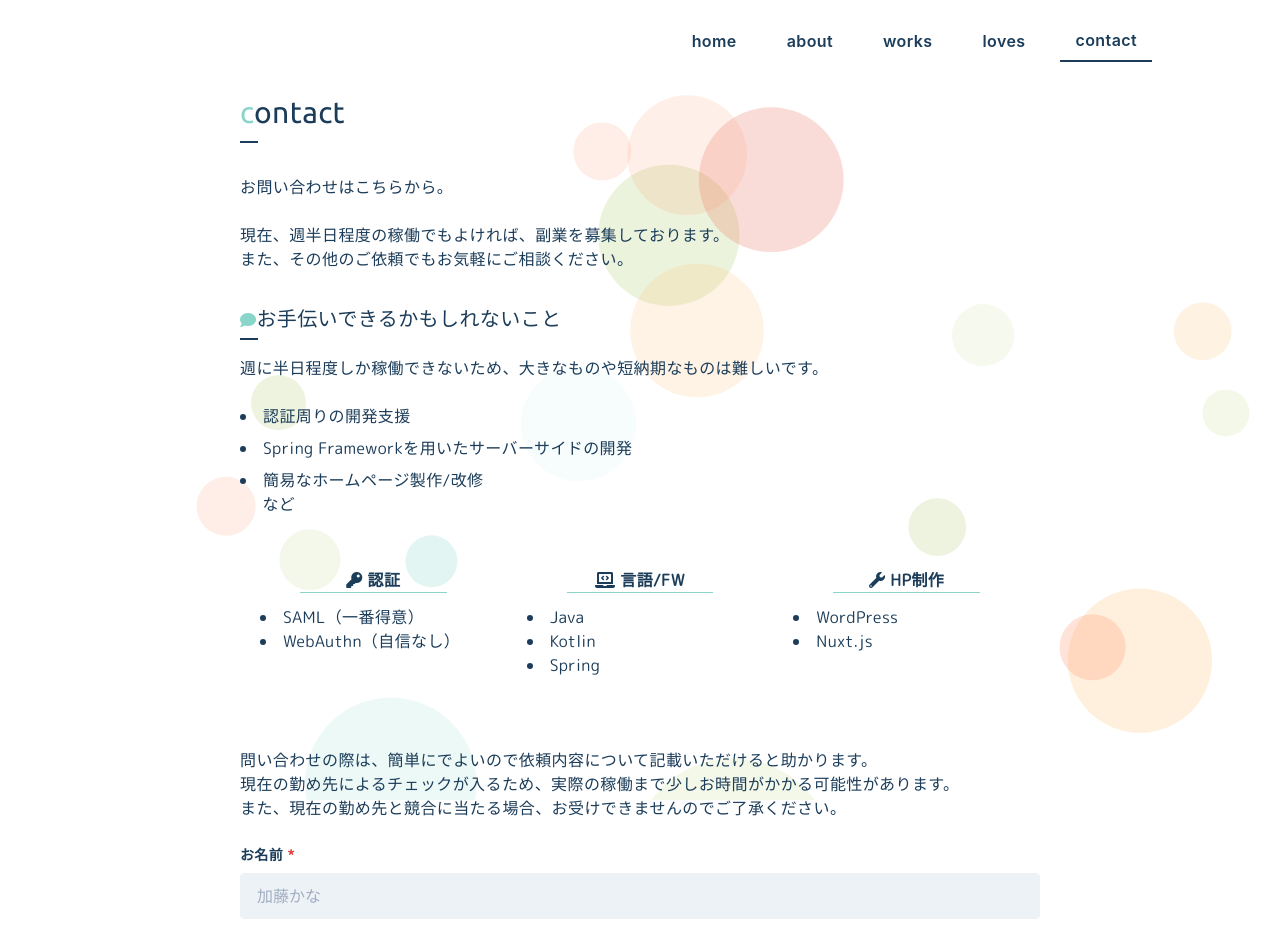
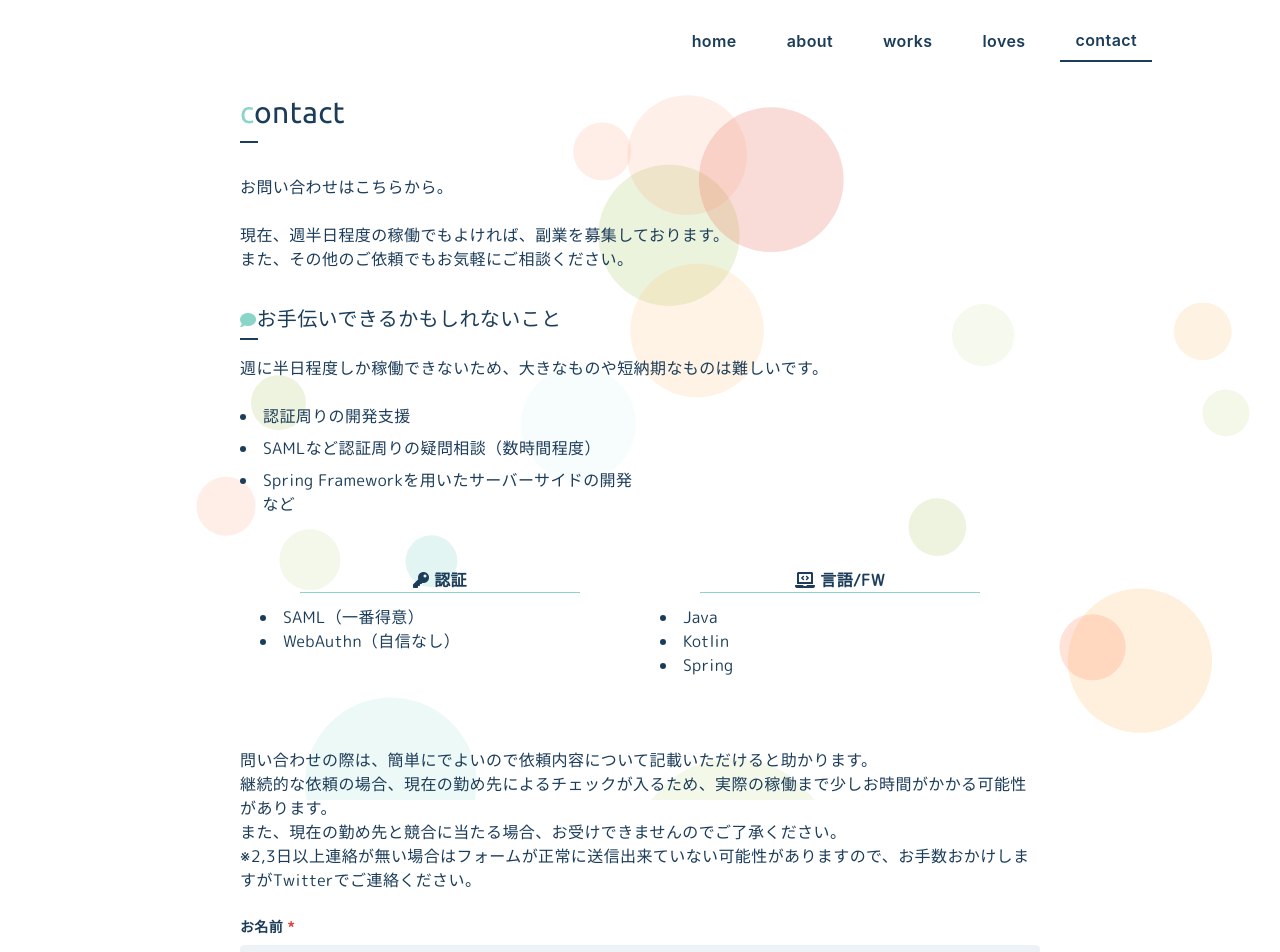
Before and after one commit to kxn4t/homepage, a Nuxt app: page /contact in a window 1280 px wide. Shown: the top 952 px of the page. Built offline with nearby package versions, Linux system fonts and the light colour scheme.

Commit message:
fix contact

```diff
--- a/components/organisms/contact/ContactDescription.vue
+++ b/components/organisms/contact/ContactDescription.vue
@@ -11,8 +11,8 @@
         </p>
         <ul class="list-disc list-inside">
           <li>認証周りの開発支援</li>
-          <li>Spring Frameworkを用いたサーバーサイドの開発</li>
-          <li>簡易なホームページ製作/改修<br />など</li>
+          <li>SAMLなど認証周りの疑問相談（数時間程度）</li>
+          <li>Spring Frameworkを用いたサーバーサイドの開発<br />など</li>
         </ul>
       </div>
     </section>
@@ -52,11 +52,6 @@ export default {
           headerIconClasses: ['fas', 'fa-laptop-code'],
           list: ['Java', 'Kotlin', 'Spring'],
         },
-        {
-          header: 'HP制作',
-          headerIconClasses: ['fas', 'fa-wrench'],
-          list: ['WordPress', 'Nuxt.js'],
-        },
       ],
     }
   },
--- a/pages/contact.vue
+++ b/pages/contact.vue
@@ -13,10 +13,13 @@
         問い合わせの際は、簡単にでよいので依頼内容について記載いただけると助かります。
       </p>
       <p>
-        現在の勤め先によるチェックが入るため、実際の稼働まで少しお時間がかかる可能性があります。
+        継続的な依頼の場合、現在の勤め先によるチェックが入るため、実際の稼働まで少しお時間がかかる可能性があります。
       </p>
       <p>
         また、現在の勤め先と競合に当たる場合、お受けできませんのでご了承ください。
+      </p>
+      <p>
+        ※2,3日以上連絡が無い場合はフォームが正常に送信出来ていない可能性がありますので、お手数おかけしますがTwitterでご連絡ください。
       </p>
     </div>
     <ContactForm />
```
